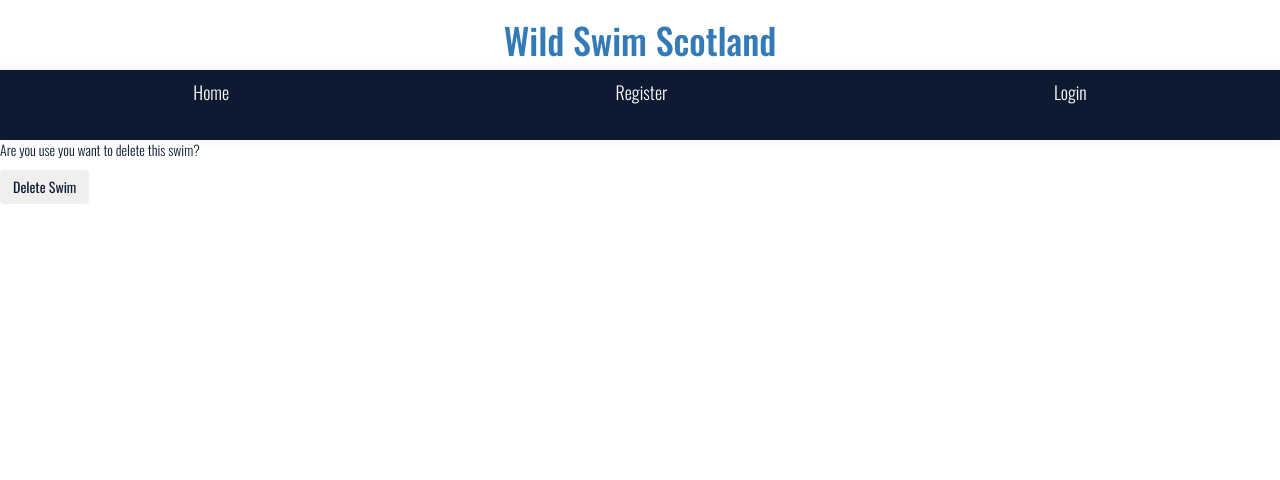
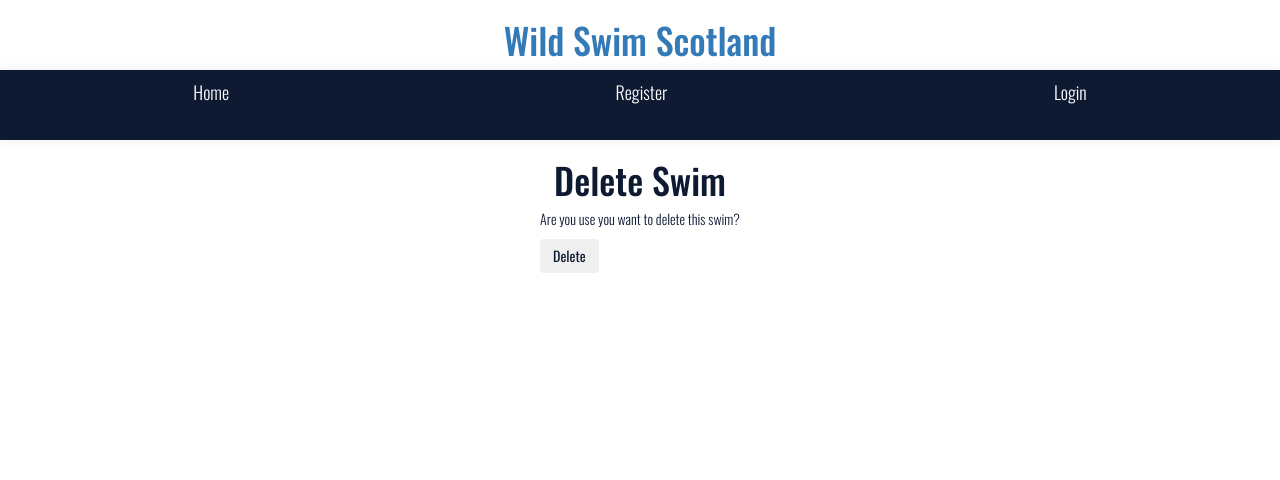
Before and after one commit to sarahgoodwin93/wild-swim-scotland, a Django app: page /article/delete/1/ in a window 1280 px wide. Shown: the top 480 px of the page. Run offline with Django 4.2, Linux system fonts and the light colour scheme; tables that the repository leaves empty hold one stand-in row (values such as "Sample post"); some libraries are stand-ins or nearby versions.

Commit message:
(CSS/delete_swim.html) adjust style to match other pages

```diff
--- a/home/templates/home/add_swim.html
+++ b/home/templates/home/add_swim.html
@@ -11,7 +11,7 @@
 <main>
   <div class="add-swim-form-html">
     <div class="fill-screen container">
-      <div class="row">
+      <div class="row add-swim-row">
         <div class="col-lg-9 col-12 below-nav mx-auto">
           <div class="form add-swim-form">
           <h1>Add New Swim</h1>
--- a/home/templates/home/delete_swim.html
+++ b/home/templates/home/delete_swim.html
@@ -8,12 +8,13 @@
 
 <!-- Delete Post -->
 
-<div>
-  <form method="POST">
-    {% csrf_token %}
-    <p>Are you use you want to delete this swim?</p>
-    <button class="btn btn-delete">Delete Swim</button>
-  </form>
+<div class="delete-swim">
+  <h1>Delete Swim</h1>
+    <form method="POST">
+      {% csrf_token %}
+      <p>Are you use you want to delete this swim?</p>
+      <button class="btn btn-delete delete-swim">Delete</button>
+    </form>
 </div>
 
 <!-- delete_swim.html content ends here -->
--- a/static/css/style.css
+++ b/static/css/style.css
@@ -237,7 +237,7 @@ footer {
     resize: vertical;
 }
 
-.row {
+.add-swim-row {
     display: flex;
     justify-content: center;
     align-items: center;
@@ -251,3 +251,12 @@ footer {
     align-items: center;
     justify-content: center;
 }
+
+/* Delete Swim */
+
+.delete-swim {
+    display: flex;
+    flex-direction: column;
+    align-items: center;
+    justify-content: center;
+}
```
